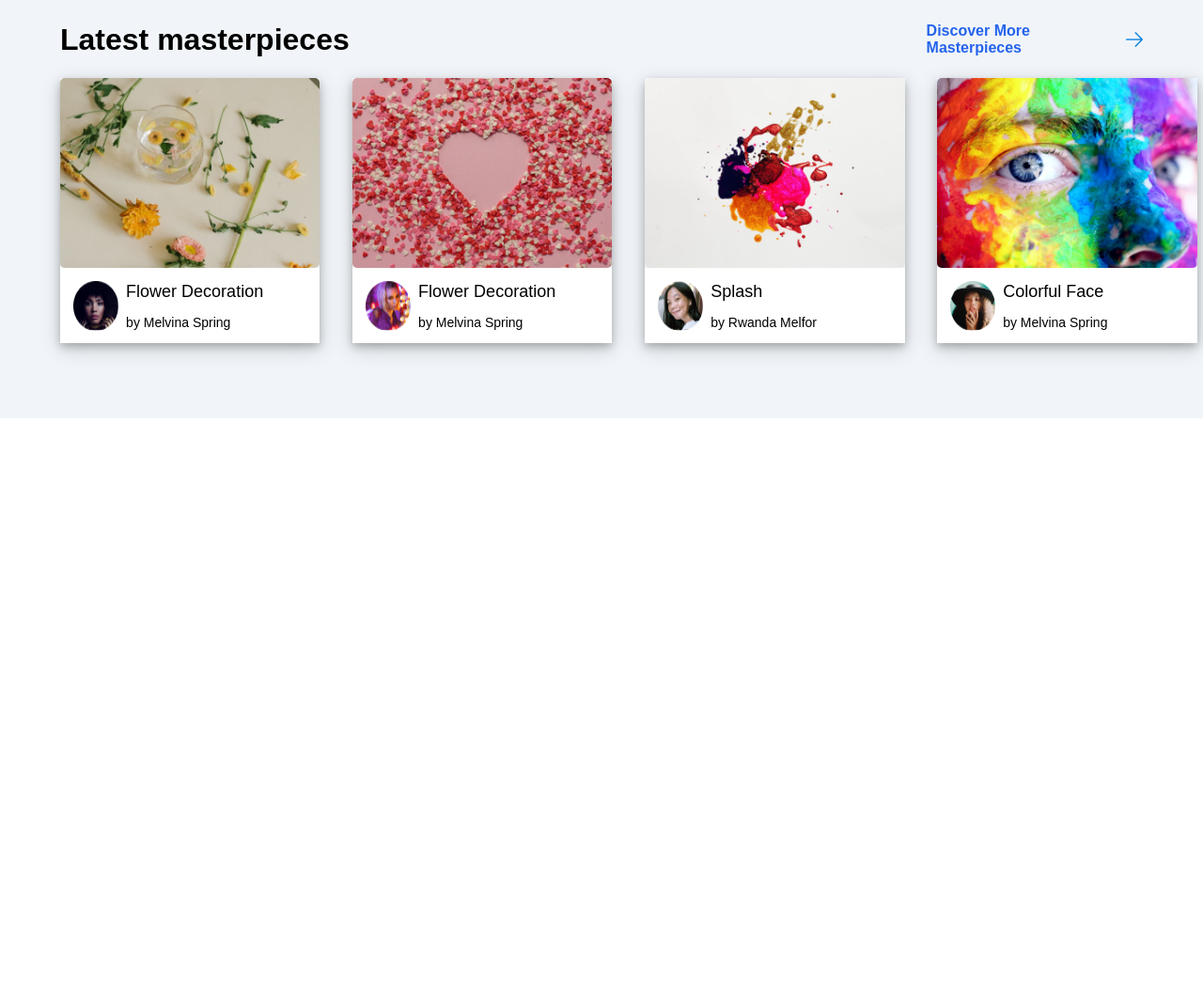
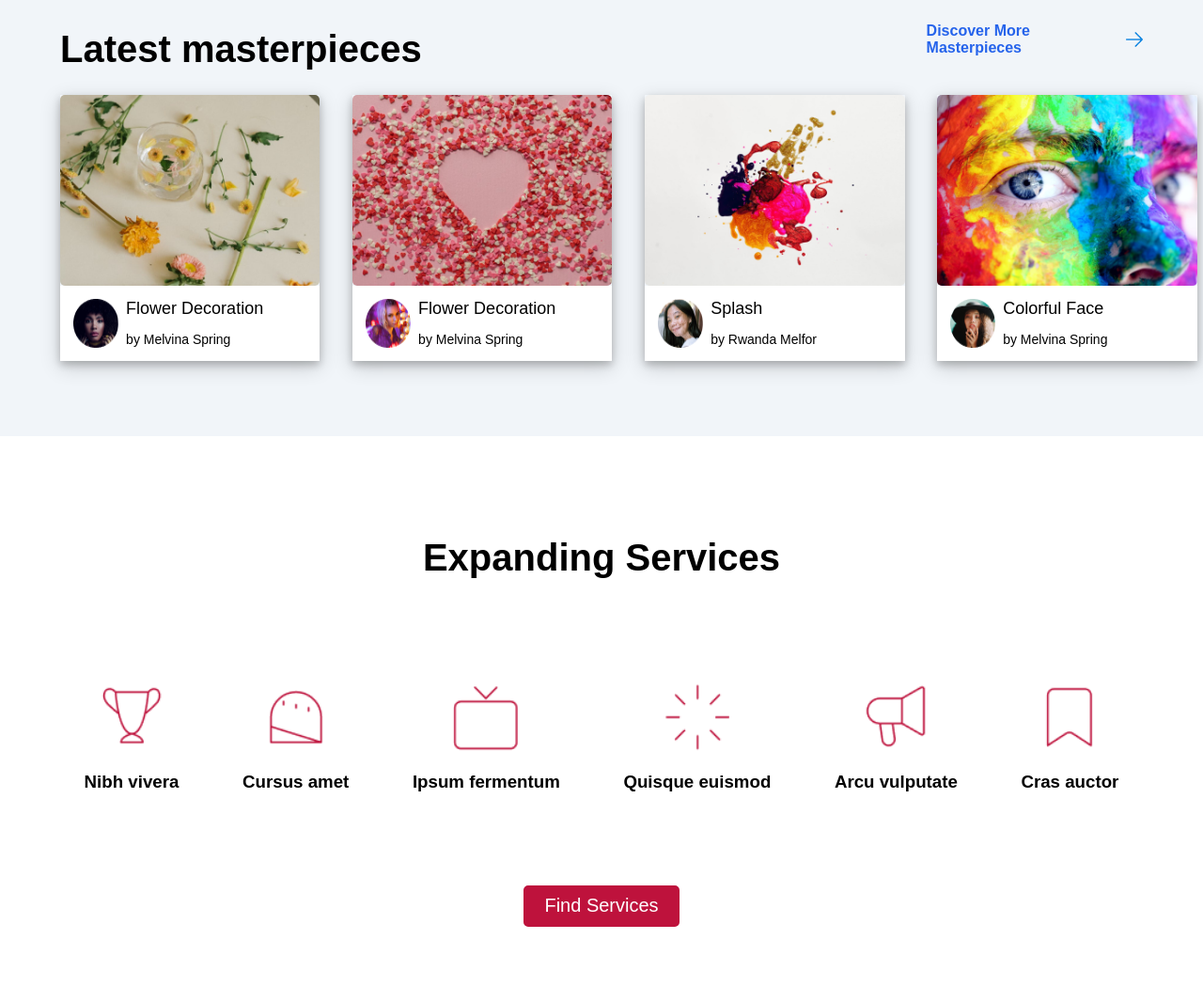
Before and after one commit to hoseinfaghih/WebUniversity-Assignment1, a plain HTML site: page index.html in a window 1280 px wide. Shown: the part 1375-2441 px from the top of the page at 94% size. Before the commit the page ends 1820 px from the top, so only its background shows below. Drawn offline with Linux system fonts and the light colour scheme.

Commit message:
container6

```diff
--- a/index.html
+++ b/index.html
@@ -236,6 +236,40 @@
             </div> -->
         </div>
     </div>
+    <div id="container6">
+        <div id="container6-1">
+            <h1>Expanding Services</h1>
+        </div>
+        <div id="container6-2">
+            <div class="container6-2-1">
+                <img src="./assets/trophy.png" alt="">
+                <h3>Nibh vivera</h3>
+            </div>
+            <div class="container6-2-1">
+                <img src="./assets/tunnel.png" alt="">
+                <h3>Cursus amet</h3>
+            </div>
+            <div class="container6-2-1">
+                <img src="./assets/tv.png" alt="">
+                <h3>Ipsum fermentum</h3>
+            </div>
+            <div class="container6-2-1">
+                <img src="./assets/system-restart.png" alt="">
+                <h3>Quisque euismod</h3>
+            </div>
+            <div class="container6-2-1">
+                <img src="./assets/megaphone.png" alt="">
+                <h3>Arcu vulputate</h3>
+            </div>
+            <div class="container6-2-1">
+                <img src="./assets/bookmark-empty.png" alt="">
+                <h3>Cras auctor</h3>
+            </div>
+        </div>
+        <div id="container6-3">
+            <button>Find Services</button>
+        </div>
+    </div>
 </body>
 
 </html>
--- a/styles.css
+++ b/styles.css
@@ -174,6 +174,9 @@ body{
     display: flex;
     justify-content: space-between;
 }
+#container5-1-1 h1{
+    font-size: 40px;
+}
 #container5-1-2-1{
     align-items: center;
     display: flex;
@@ -233,3 +236,43 @@ body{
     text-decoration: none;
     color: black;
 }
+#container6{
+    padding-top: 80px;
+    padding-left: 7%;
+    padding-right: 7%;
+    display: flex;
+    flex-direction: column;
+    align-items: center;
+}
+#container6-1 h1{
+    font-size: 40px;
+}
+#container6-2 {
+    display: flex;
+    padding-top: 80px;
+    width: 100%;
+    justify-content: space-between;
+
+}
+.container6-2-1{
+    display: flex;
+    flex-direction: column;
+    align-items: center;
+}
+.container6-2-1 img{
+    width: 80px;
+    height: 80px;
+}
+#container6-3 {
+    padding-top: 80px;
+    padding-bottom: 80px;
+}
+#container6-3 button{
+    background-color: #BE123C;
+    font-size: 20px;
+    color: white;
+    padding: 5% 20px 5% 20px;
+    border-style: solid;
+    border-color: #BE123C;
+    border-radius: 5px;
+}
```
